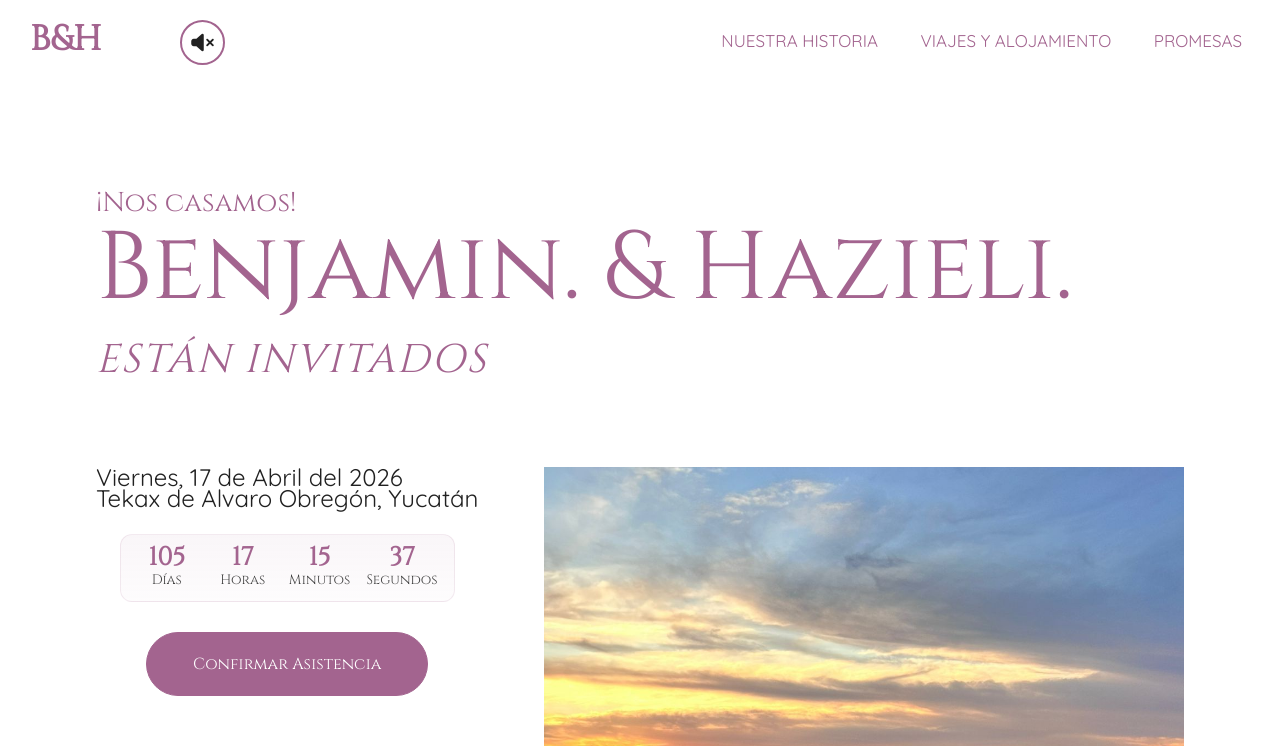
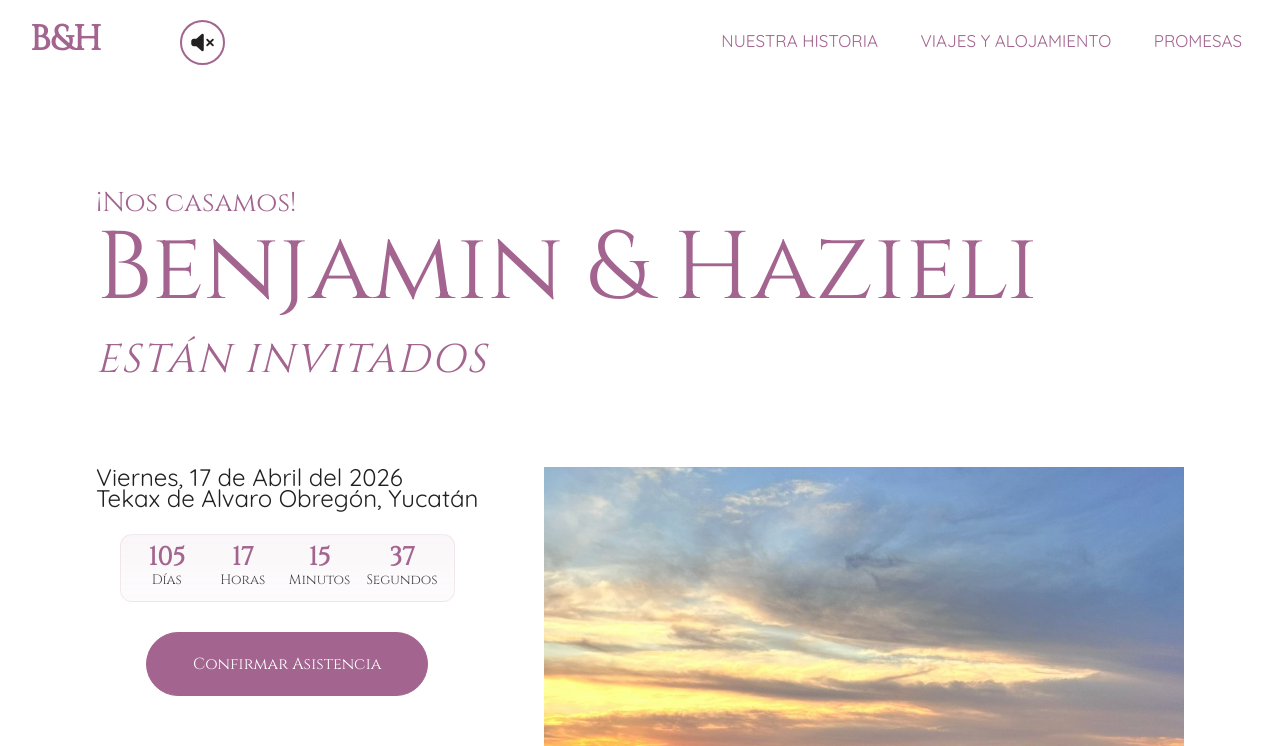
Before and after one commit to ABSM-0331/invitacion-ByH, a plain HTML site: page index.html in a window 1280 px wide. Shown: the top 746 px of the page. Drawn offline with Linux system fonts and the light colour scheme; some packages are replaced by stand-ins of ours; no server answers; a script that the page names is missing.

Commit message:
quitar puntos de mas

```diff
--- a/index.html
+++ b/index.html
@@ -34,7 +34,7 @@
 
     <div class="home hz-margin">
         <h3>¡Nos casamos!</h3>
-        <h1>Benjamin. & Hazieli.</h1>
+        <h1>Benjamin & Hazieli</h1>
         <h2 class="invitation-text">Están Invitados</h2>
         <div class="container-out">
 
```
